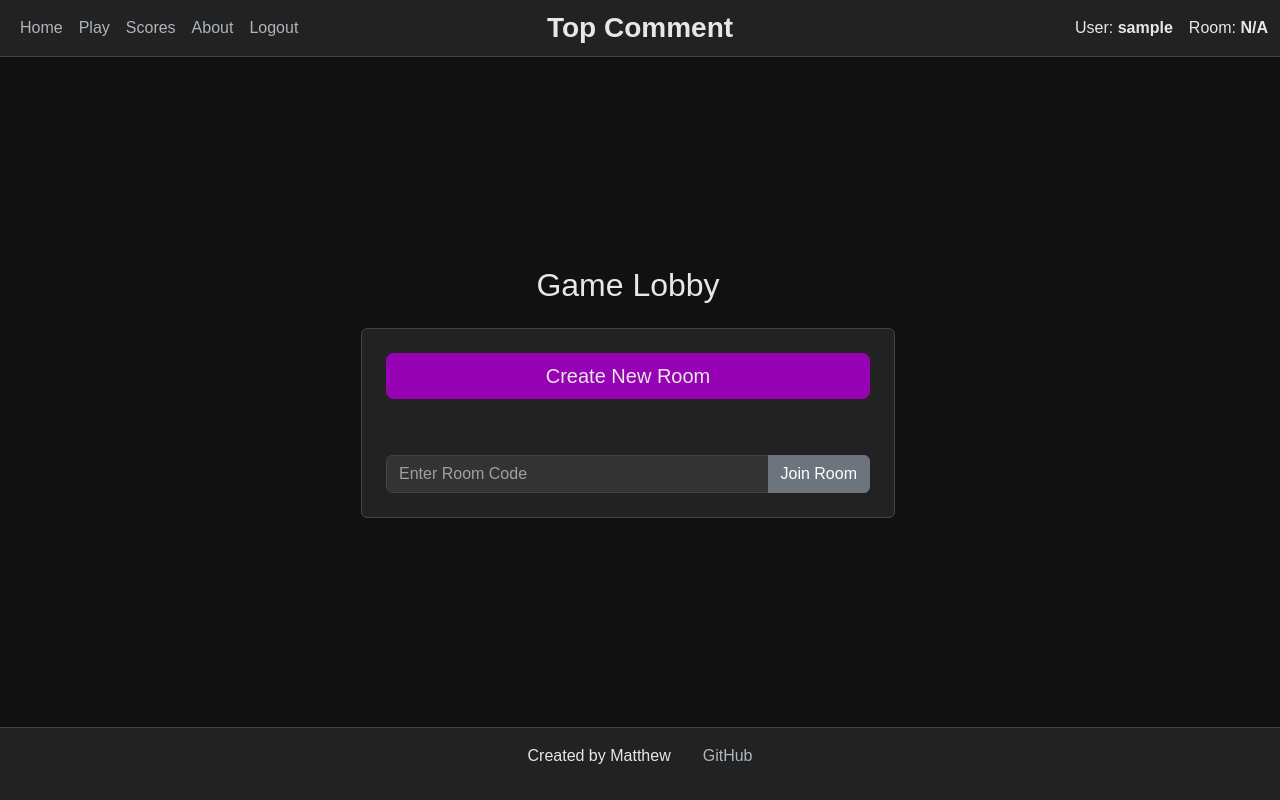
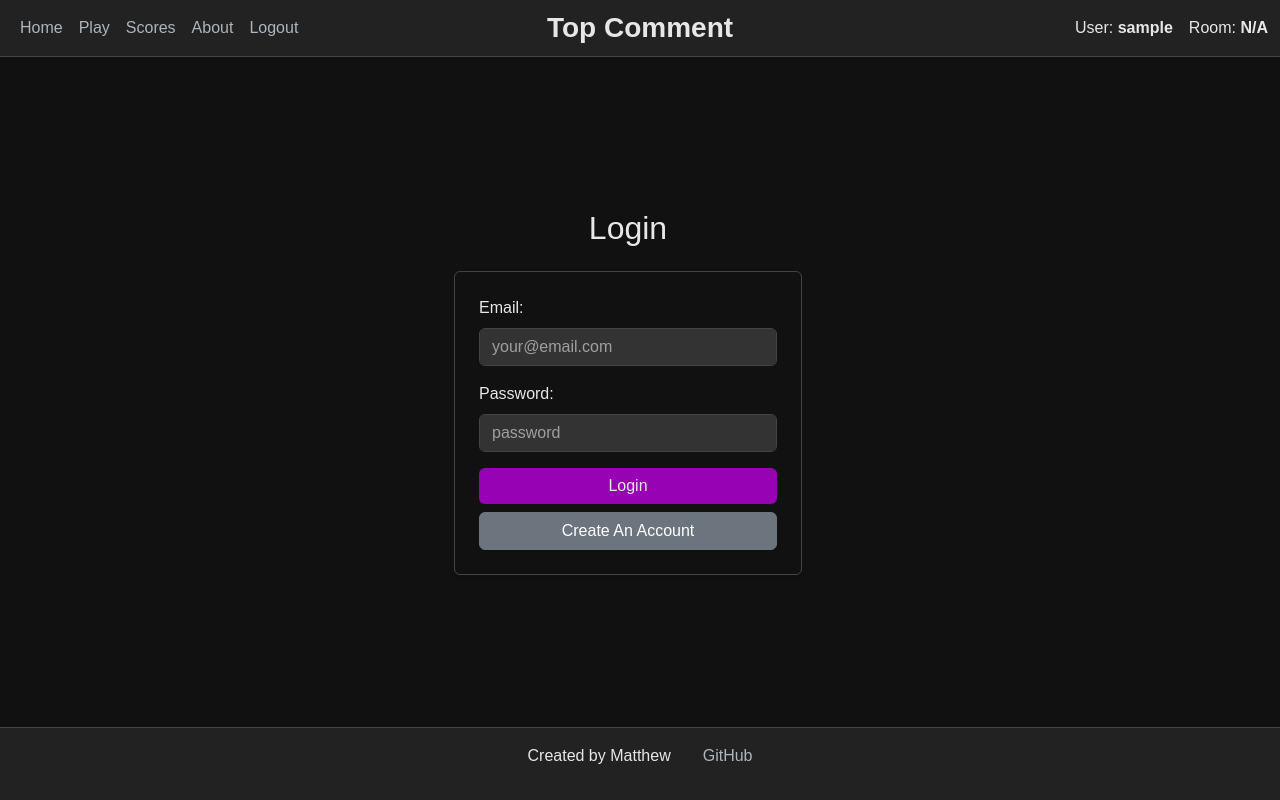
Before and after one commit to mwhepworth1/startup, a React (Vite) app: page / in a window 1280 px wide. Before the commit this address led to /play. Built offline with nearby package versions, Linux system fonts and the light colour scheme; no server answers; sample sign-in values are in the browser's storage.

Commit message:
login calls backend now

```diff
--- a/src/login/login.jsx
+++ b/src/login/login.jsx
@@ -13,33 +13,39 @@ export default function Login() {
 
   // Check if user is already logged in
   useEffect(() => {
-    const currentUser = localStorage.getItem('currentUser');
-    if (currentUser) {
-      navigate('/play');
-    }
+    fetch('/api/auth/me')
+      .then(res => {
+        if (res.ok) return res.json();
+        throw new Error('Not logged in');
+      })
+      .then(user => {
+        localStorage.setItem('currentUser', JSON.stringify(user));
+        navigate('/play');
+      })
+      .catch(() => {});
   }, [navigate]);
 
-  const handleLogin = (e) => {
+  const handleLogin = async (e) => {
     e.preventDefault();
     setError('');
 
-    // Get stored users from localStorage
-    const users = JSON.parse(localStorage.getItem('users') || '[]');
-    const user = users.find(u => u.email === email && u.password === password);
+    const res = await fetch('/api/auth/login', {
+      method: 'POST',
+      headers: { 'Content-Type': 'application/json' },
+      body: JSON.stringify({ email, password }),
+    });
 
-    if (user) {
-      // Store current user
-      localStorage.setItem('currentUser', JSON.stringify({
-        email: user.email,
-        username: user.username
-      }));
+    if (res.ok) {
+      const user = await res.json();
+      localStorage.setItem('currentUser', JSON.stringify(user));
       navigate('/play');
     } else {
-      setError('Invalid email or password');
+      const body = await res.json();
+      setError(body.msg || 'Invalid email or password');
     }
   };
 
-  const handleCreateAccount = (e) => {
+  const handleCreateAccount = async (e) => {
     e.preventDefault();
     setError('');
 
@@ -48,35 +54,20 @@ export default function Login() {
       return;
     }
 
-    // Get stored users from localStorage
-    const users = JSON.parse(localStorage.getItem('users') || '[]');
+    const res = await fetch('/api/auth/register', {
+      method: 'POST',
+      headers: { 'Content-Type': 'application/json' },
+      body: JSON.stringify({ email, password, username }),
+    });
 
-    // Check if email already exists
-    if (users.find(u => u.email === email)) {
-      setError('An account with this email already exists');
-      return;
+    if (res.ok) {
+      const user = await res.json();
+      localStorage.setItem('currentUser', JSON.stringify(user));
+      navigate('/play');
+    } else {
+      const body = await res.json();
+      setError(body.msg || 'Failed to create account');
     }
-
-    // Create new user
-    const newUser = {
-      email,
-      password,
-      username,
-      score: 0,
-      wins: 0,
-      streak: 0
-    };
-
-    users.push(newUser);
-    localStorage.setItem('users', JSON.stringify(users));
-
-    // Log in the new user
-    localStorage.setItem('currentUser', JSON.stringify({
-      email: newUser.email,
-      username: newUser.username
-    }));
-
-    navigate('/play');
   };
 
   return (
```
